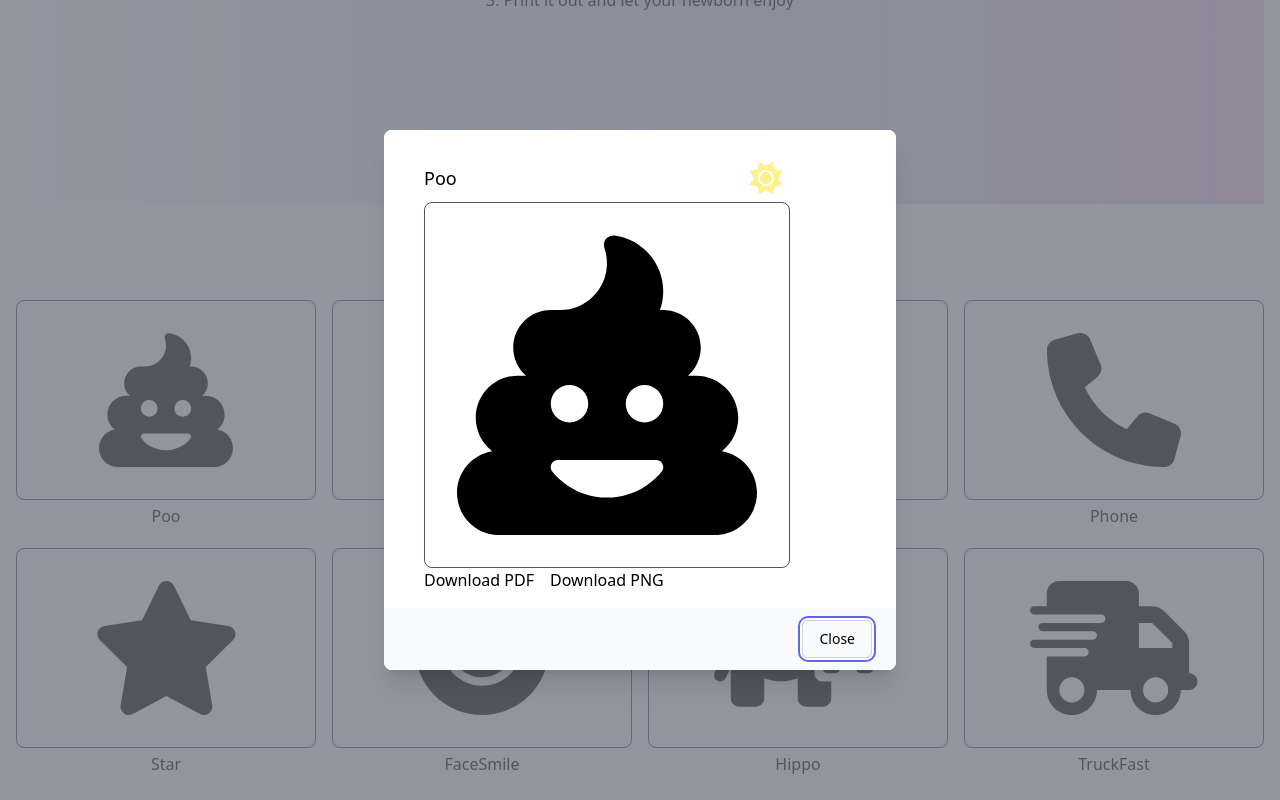
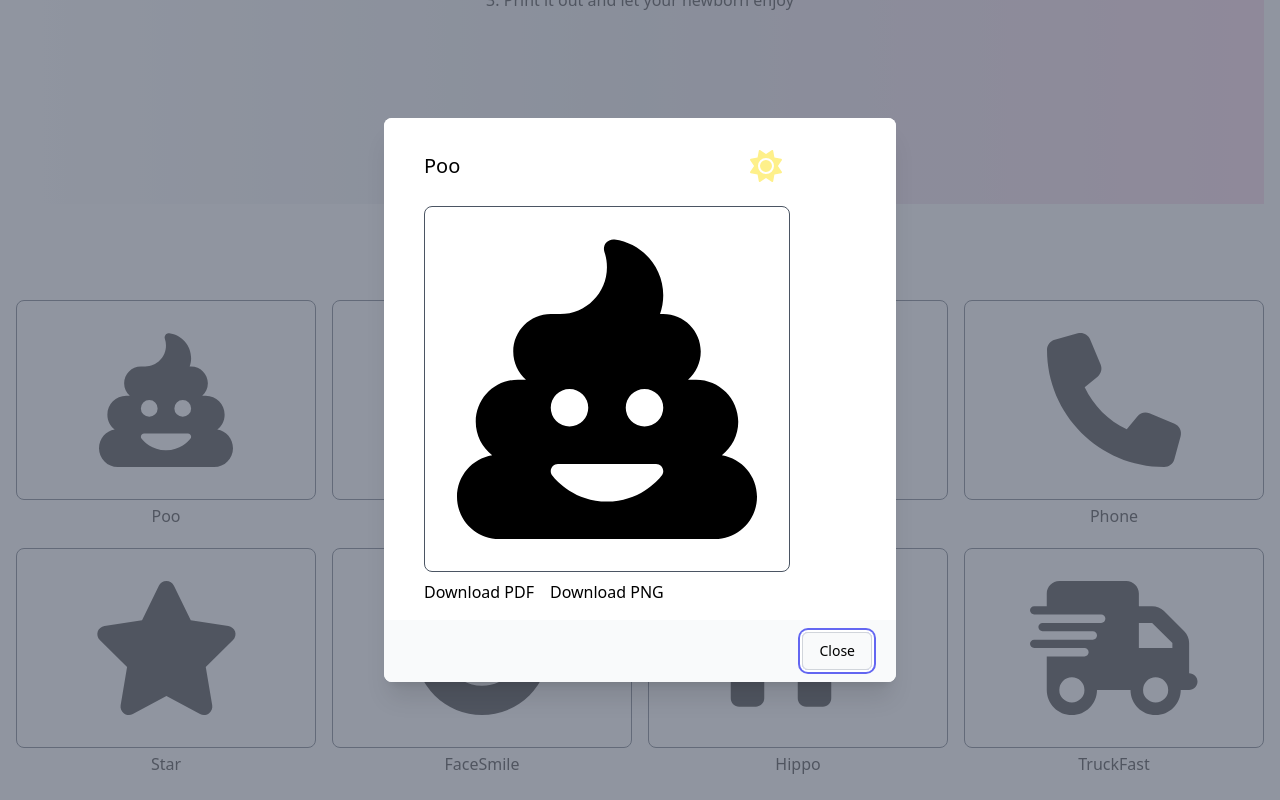
Before and after one commit to chadmuro/bw-images, a Next.js app: page / in a window 1280 px wide. Both pictures are taken after a click on the element "Poo". Shown: the part 476-1276 px from the top of the page. Built offline with nearby package versions, Linux system fonts and the light colour scheme.

Commit message:
Update darkmode hero section and padding in modal

```diff
--- a/components/Hero.tsx
+++ b/components/Hero.tsx
@@ -1,15 +1,15 @@
 export default function Hero() {
   return (
-    <section className="w-full bg-gradient-to-r from-white via-gray-200 to-pink-200 mb-24 px-4">
+    <section className="w-full bg-gradient-to-r from-white dark:from-black via-gray-200 dark:via-gray-800 to-pink-200  dark:to-pink-800 mb-24 px-4">
       <div className="mx-auto py-36 sm:py-48 flex flex-col items-center">
         <h2 className="text-5xl p-4 text-center font-bold bg-gradient-to-r from-purple-600 via-pink-600 to-blue-600 bg-clip-text text-transparent">
           Black and White images for babies
         </h2>
-        <p className="text-center text-black">
+        <p className="text-center text-black dark:text-white">
           Download these images free and print them out for your newborn to
           enjoy!
         </p>
-        <div className="text-black mt-8">
+        <div className="text-black dark:text-white mt-8">
           <p>Instructions:</p>
           <p>1. Choose a dark or light background</p>
           <p>2. Download image as a PDF or PNG file</p>
--- a/components/Modal.tsx
+++ b/components/Modal.tsx
@@ -83,12 +83,12 @@ export default function Modal({ open, setOpen, selectedImage }: Props) {
               leaveTo="opacity-0 translate-y-4 sm:translate-y-0 sm:scale-95"
             >
               <Dialog.Panel className="relative transform overflow-hidden rounded-lg bg-white text-left shadow-xl transition-all sm:my-8 sm:w-full sm:max-w-lg">
-                <div className="bg-white dark:bg-black px-4 pt-5 pb-4 sm:p-6 sm:pb-4">
+                <div className="bg-white dark:bg-black px-4 pt-1 pb-4 sm:p-6 sm:pb-4">
                   <div className="sm:flex sm:items-start">
                     <div className="mt-3 text-center sm:mt-0 sm:ml-4 sm:text-left">
                       <Dialog.Title
                         as="h3"
-                        className="text-lg font-medium leading-6 flex justify-between items-center"
+                        className="text-xl font-medium leading-6 flex justify-between items-center mb-4"
                       >
                         {selectedImage?.name}
                         <button
@@ -122,7 +122,7 @@ export default function Modal({ open, setOpen, selectedImage }: Props) {
                               className="h-auto w-full"
                             />
                           </div>
-                          <div className="flex gap-4">
+                          <div className="flex gap-4 mt-2">
                             <button onClick={handlePdfDownload}>
                               Download PDF
                             </button>
@@ -132,14 +132,6 @@ export default function Modal({ open, setOpen, selectedImage }: Props) {
                           </div>
                         </>
                       )}
-
-                      {/* <div className="mt-2">
-                        <p className="text-sm text-gray-500">
-                          Are you sure you want to deactivate your account? All
-                          of your data will be permanently removed. This action
-                          cannot be undone.
-                        </p>
-                      </div> */}
                     </div>
                   </div>
                 </div>
```
